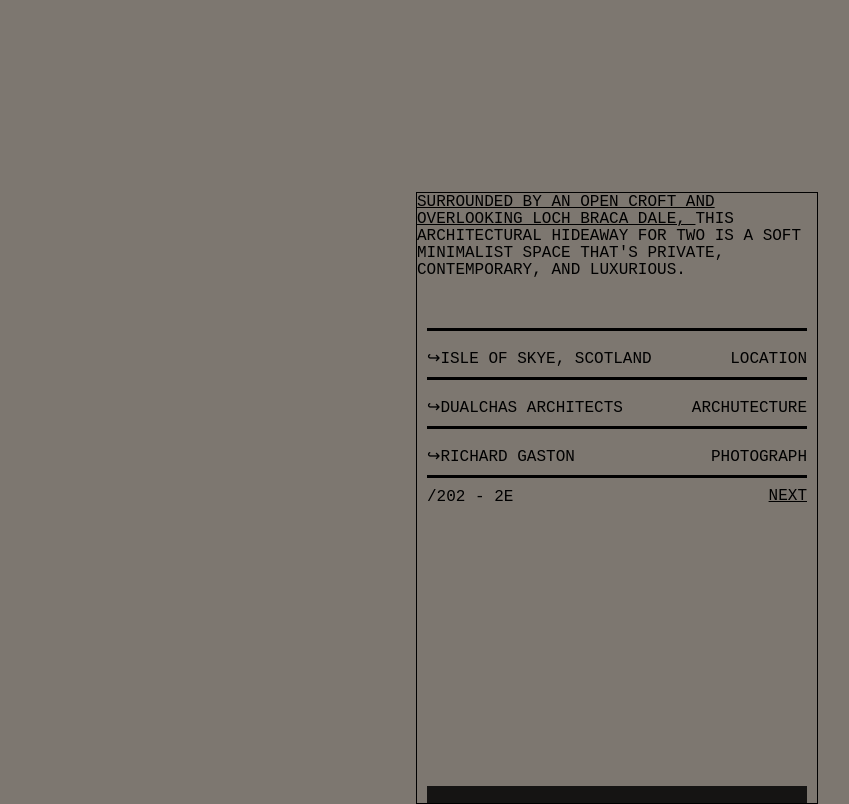
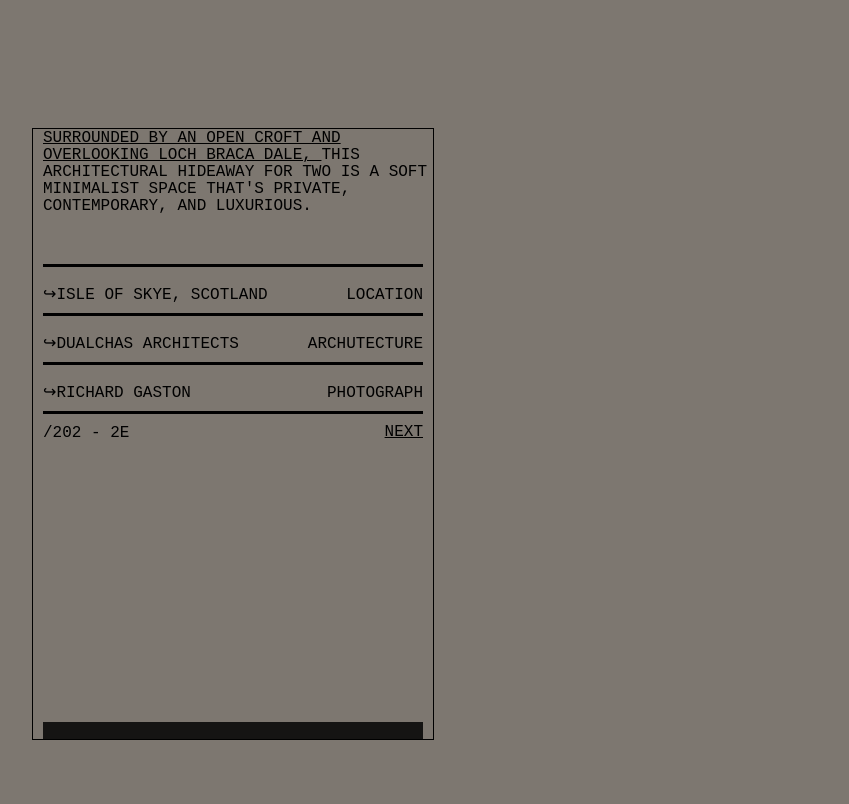
Before and after one commit to devhausleipzigacademy/Stephfurksuz, a plain HTML site: page index.html in a window 1280 px wide. Shown: the whole page, without its empty margins (96-945 px from the left). Drawn offline with Linux system fonts and the light colour scheme; a web font is replaced by a local one.

Commit message:
furkans first page last uptade

```diff
--- a/style.css
+++ b/style.css
@@ -1,26 +1,29 @@
-    @import url('https://fonts.googleapis.com/css2?family=Rubik:wght@500&family=Sarabun:wght@600&display=swap');
+@import url("https://fonts.googleapis.com/css2?family=Rubik:wght@500&family=Sarabun:wght@600&display=swap");
 * {
 	margin: 0;
 	padding: 2px;
 }
 
 body p {
-        font-family: 'Spline Sans Mono', monospace;
-        margin: 0
+	font-family: "Spline Sans Mono", monospace;
+	margin: 0;
 }
 
 body span {
-        font-family: 'Spline Sans Mono', monospace;
-        margin: 0
+	font-size: medium;
+	font-family: "Spline Sans Mono", monospace;
 }
 
 body {
 	background-color: #7d7770;
 }
+#furkanDiv1 {
+	margin-left: 10px;
+}
 
 #furkanMainDiv {
-        margin-left: 40%;
-        margin-top: 15%;
+	margin-left: 10%;
+	margin-top: 10%;
 	display: flex;
 	border: 0.03cm;
 	border-style: solid;
@@ -30,7 +33,7 @@
 }
 /* #furkanMainDiv p {}
 
-    #furkanDiv1 {} */
+    */
 
 #furkanDiv2 {
 	display: flex;
```
Lines whose indentation alone changed are shown as unchanged.
